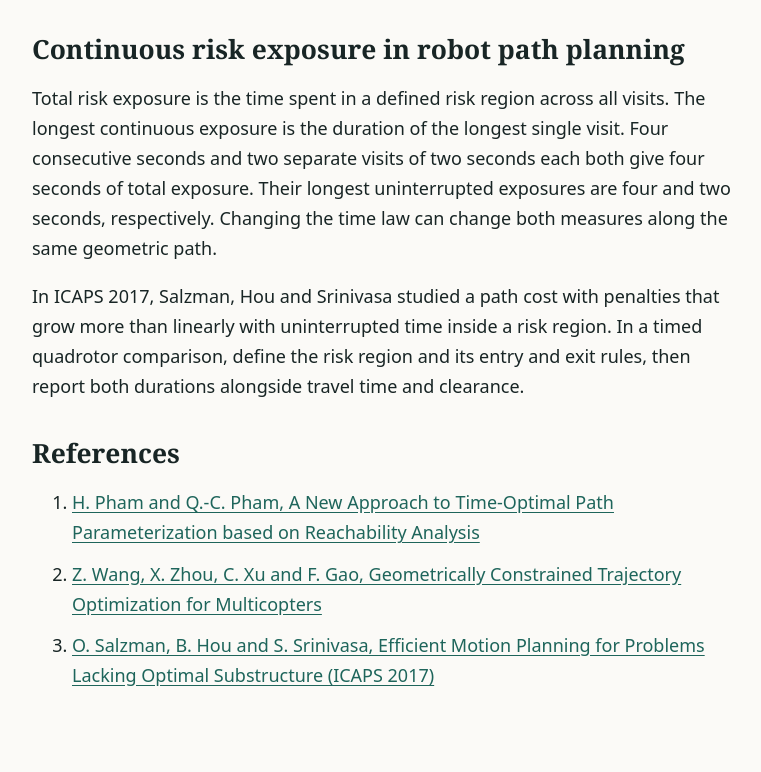
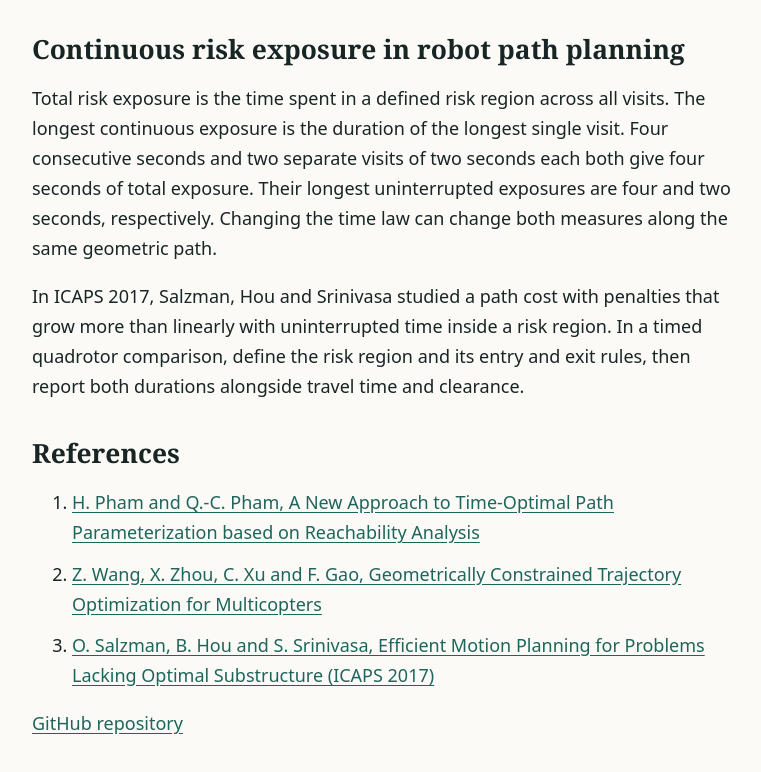
Before and after one commit to 17622336232/path-planning-maximum-continuous-risk-exposure-multi-label, a plain HTML site: page docs/index.html in a window 1280 px wide. Shown: the part 2116-2888 px from the top of the page, without its empty margins (256-1017 px from the left). Drawn offline with Linux system fonts and the light colour scheme.

Commit message:
Link the Pages homepage to the GitHub repository

```diff
--- a/docs/index.html
+++ b/docs/index.html
@@ -34,6 +34,7 @@ li {margin-bottom:.7rem;}
 <section id="optimization"><h2>Spatial and temporal trajectory optimization</h2><p>A trajectory optimizer can vary spatial parameters and segment durations together. Changing the shape can improve clearance or reduce curvature. Changing durations alters the time derivatives used to check velocity, acceleration and other dynamic constraints. The optimizer needs a model of the free space and the relevant vehicle constraints.</p><p>Wang and colleagues present a multicopter framework that uses a compact trajectory representation with spatial and temporal variation. Their formulation supports geometric conditions and several types of dynamic constraints.</p></section>
 <section id="evaluation"><h2>Continuous risk exposure in robot path planning</h2><p>Total risk exposure is the time spent in a defined risk region across all visits. The longest continuous exposure is the duration of the longest single visit. Four consecutive seconds and two separate visits of two seconds each both give four seconds of total exposure. Their longest uninterrupted exposures are four and two seconds, respectively. Changing the time law can change both measures along the same geometric path.</p><p>In ICAPS 2017, Salzman, Hou and Srinivasa studied a path cost with penalties that grow more than linearly with uninterrupted time inside a risk region. In a timed quadrotor comparison, define the risk region and its entry and exit rules, then report both durations alongside travel time and clearance.</p></section>
 <section><h2>References</h2><ol><li><a href="https://arxiv.org/abs/1707.07239">H. Pham and Q.-C. Pham, A New Approach to Time-Optimal Path Parameterization based on Reachability Analysis</a></li><li><a href="https://arxiv.org/abs/2103.00190">Z. Wang, X. Zhou, C. Xu and F. Gao, Geometrically Constrained Trajectory Optimization for Multicopters</a></li><li><a href="https://ojs.aaai.org/index.php/ICAPS/article/view/13855">O. Salzman, B. Hou and S. Srinivasa, Efficient Motion Planning for Problems Lacking Optimal Substructure (ICAPS 2017)</a></li></ol></section>
+<p><a href="https://github.com/17622336232/path-planning-maximum-continuous-risk-exposure-multi-label">GitHub repository</a></p>
 </main>
 </body>
 </html>
```
